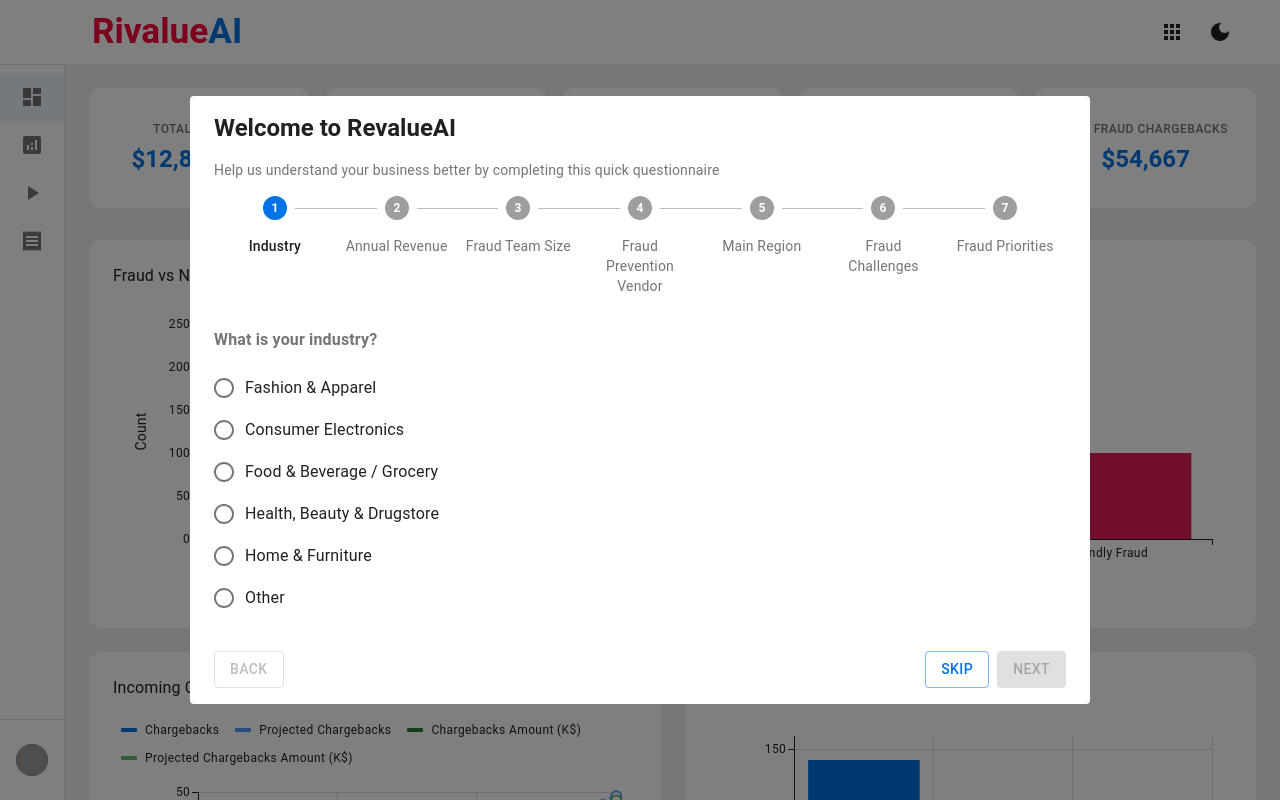
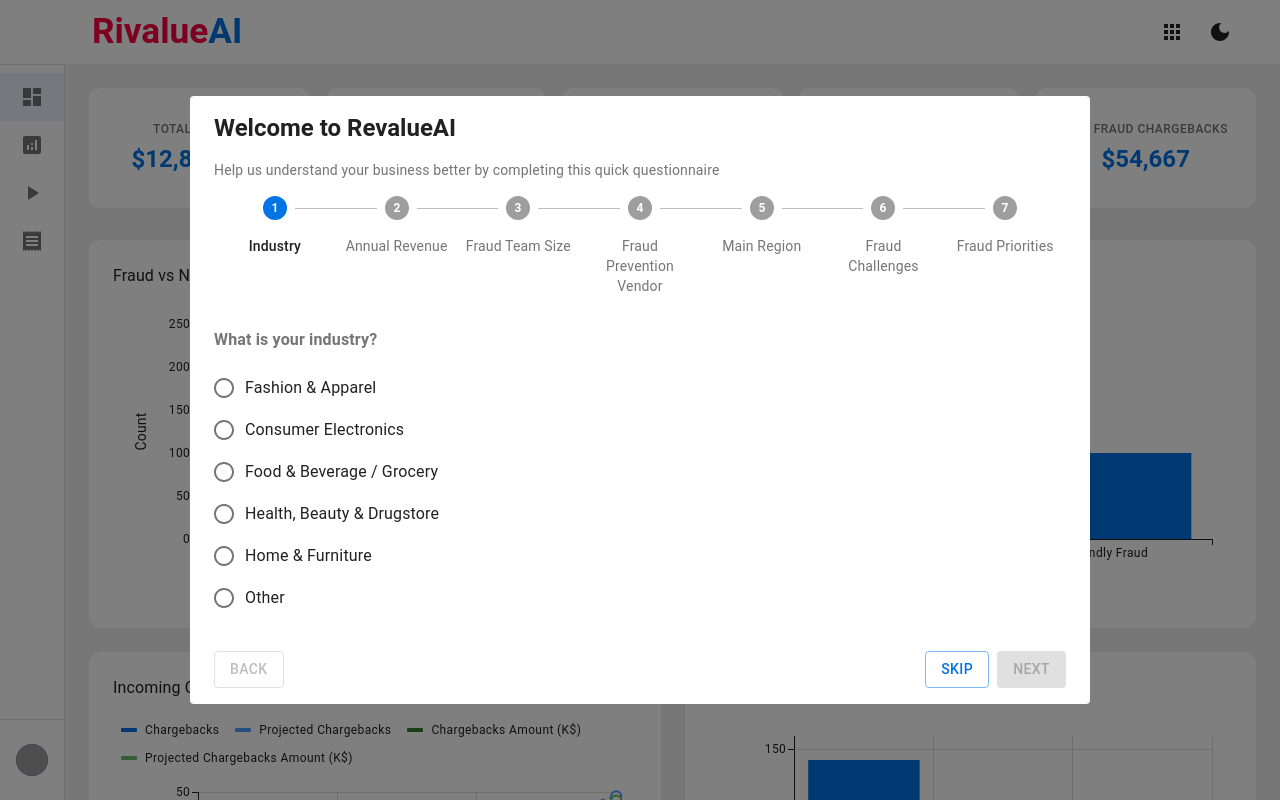
Before and after one commit to yaniv-hayun/RevalueAI, a React (Vite) app: page /login in a window 1280 px wide. Both pictures are taken after a click on the button "Continue with Google". Shown: the top 800 px of the page. Built offline with nearby package versions, Linux system fonts and the light colour scheme; grey boxes are pictures that could not be loaded; some icons are missing.

Commit message:
Initial commit: RevalueAI fraud advisory app with modern theme

```diff
--- a/src/components/charts/FraudBreakdownChart.tsx
+++ b/src/components/charts/FraudBreakdownChart.tsx
@@ -26,7 +26,7 @@ const FraudBreakdownChart: React.FC = () => {
         {
           dataKey: 'count',
           label: 'Count',
-          color: '#e41e5b',
+          color: '#0073E5',
         },
       ]}
       // width={undefined}
```
